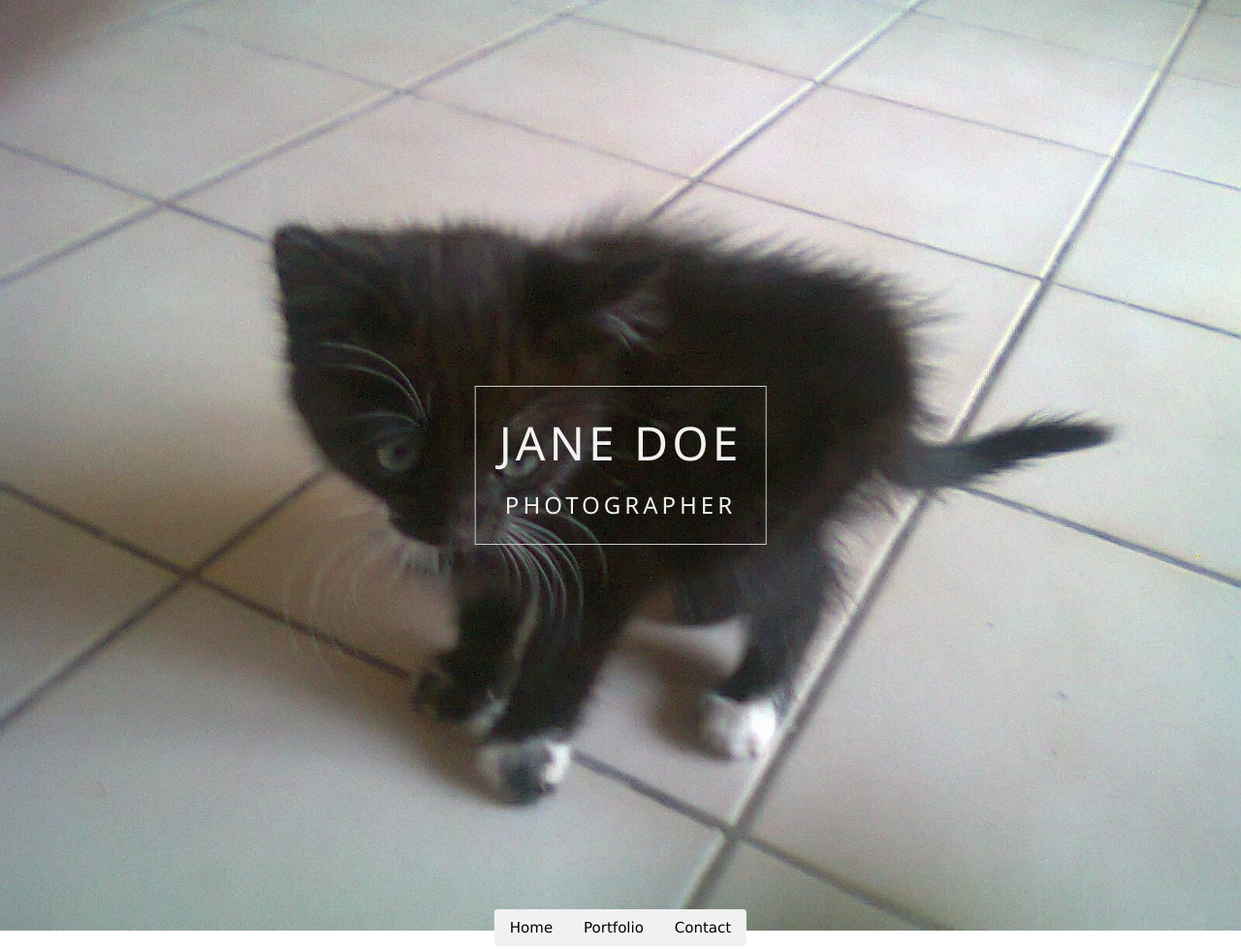
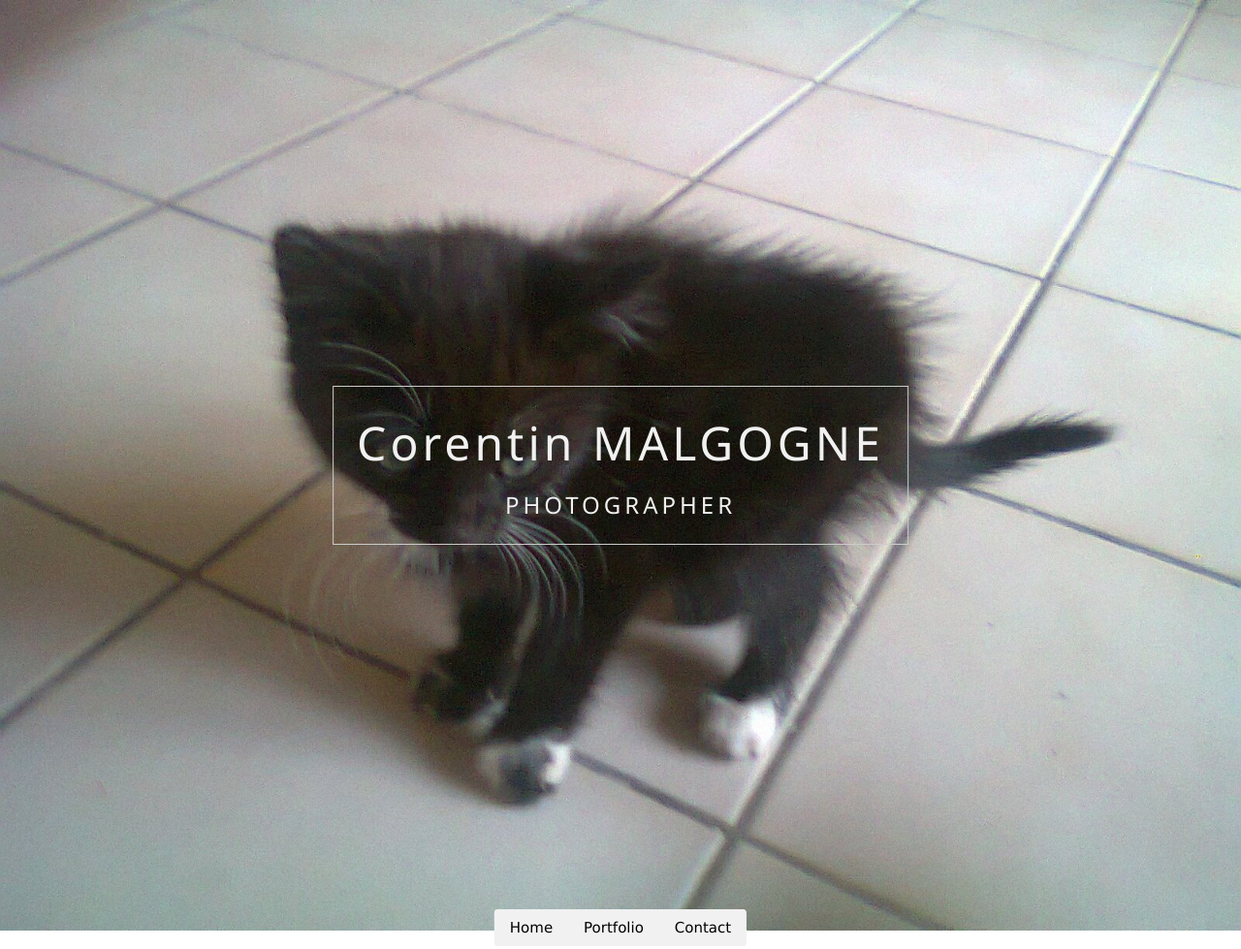
Before and after one commit to malgogneco/cv, a plain HTML site: page portfolio.html in a window 1280 px wide. Shown: the top 979 px of the page at 97% size. Drawn offline with nearby package versions, Linux system fonts and the light colour scheme.

Commit message:
Update portfolio.html

```diff
--- a/portfolio.html
+++ b/portfolio.html
@@ -10,8 +10,8 @@
 <header class="w3-display-container w3-content w3-center" style="max-width:1500px">
   <img class="w3-image" src="image.jpg" alt="Me" width="1500" height="600">
   <div class="w3-display-middle w3-padding-large w3-border w3-wide w3-text-light-grey w3-center">
-    <h1 class="w3-hide-medium w3-hide-small w3-xxxlarge">JANE DOE</h1>
-    <h5 class="w3-hide-large" style="white-space:nowrap">JANE DOE</h5>
+    <h1 class="w3-hide-medium w3-hide-small w3-xxxlarge">Corentin MALGOGNE</h1>
+    <h5 class="w3-hide-large" style="white-space:nowrap">Corentin MALGOGNE</h5>
     <h3 class="w3-hide-medium w3-hide-small">PHOTOGRAPHER</h3>
   </div>
 
```
